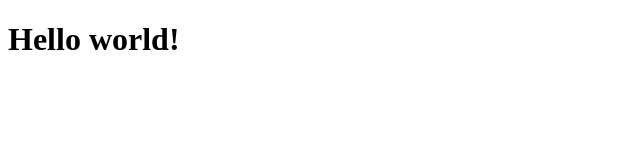
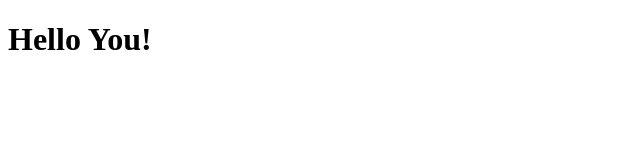
Before and after one commit to LeeloAino/LeeloAino, a plain HTML site: page index.html in a window 1280 px wide. Shown: the full height of the page, 0-640 px from the left. Drawn offline with Linux system fonts and the light colour scheme.

Commit message:
Update index.html

```diff
--- a/index.html
+++ b/index.html
@@ -5,6 +5,6 @@
 <title>Hello World!</title>
 </head>
 <body>
-<h1>Hello world!</h1>
+<h1>Hello You!</h1>
 </body>
 </html>
```
